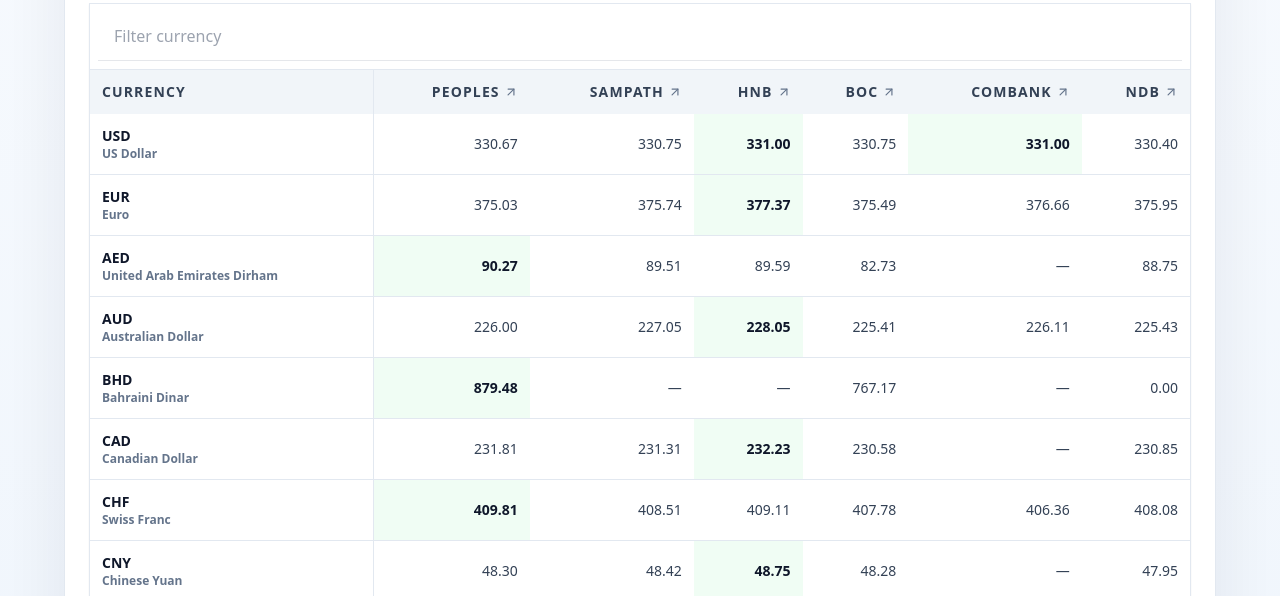
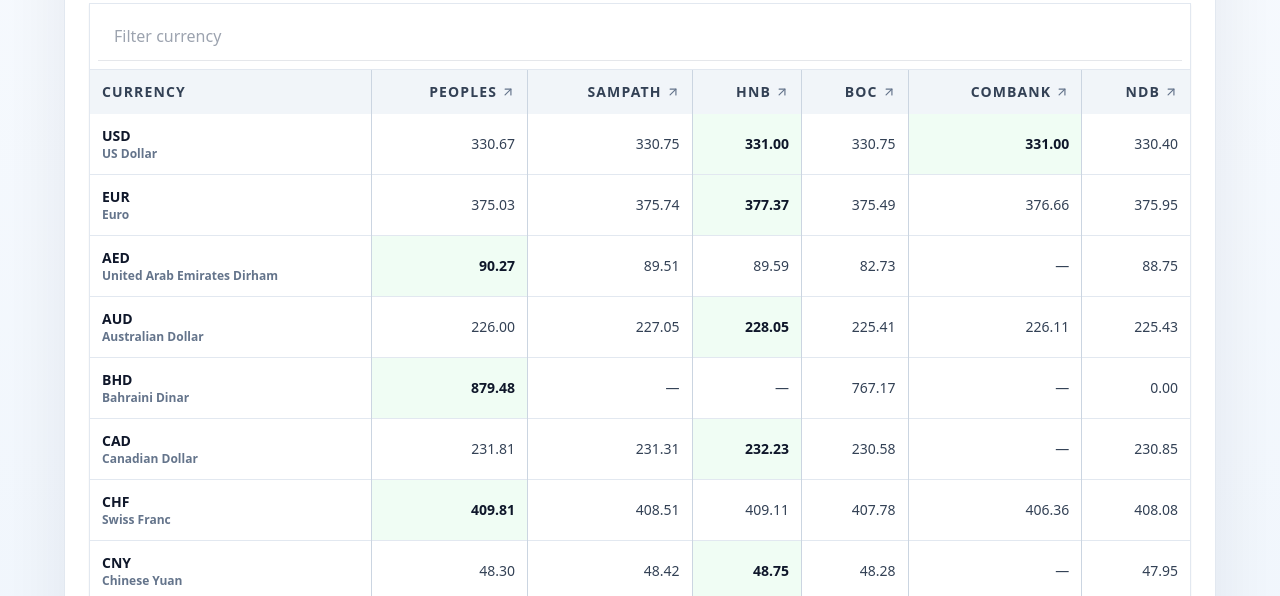
Before and after one commit to nuwan94/sl-bank-exchange-rates, a React (Vite) app in the folder web/: page / in a window 1280 px wide. Shown: the part 204-800 px from the top of the page. Built offline with nearby package versions, Linux system fonts and the light colour scheme.

Commit message:
style: add borders table

```diff
--- a/web/src/components/RateTable.jsx
+++ b/web/src/components/RateTable.jsx
@@ -57,13 +57,13 @@
       <table className="table-auto border-collapse w-full text-xs sm:text-sm">
         <thead>
           <tr className="bg-slate-100 text-slate-700">
-            <th className="text-left px-3 py-3 border-r border-slate-200 font-semibold uppercase tracking-[0.08em]">
+            <th className="text-left px-3 py-3 border-r border-slate-300 font-semibold uppercase tracking-[0.08em]">
               Currency
             </th>
             {bankKeys.map((bank) => (
               <th
                 key={bank}
-                className="text-right px-3 py-3 border-slate-200 font-semibold uppercase tracking-[0.08em]"
+                className="text-right px-3 py-3 border-l border-slate-300 font-semibold uppercase tracking-[0.08em]"
               >
                 <div className="flex items-center justify-end gap-1">
                   <span>{bankLabels[bank] || bank}</span>
@@ -108,14 +108,14 @@
                 className="border-b border-slate-200 last:border-b-0 hover:bg-slate-50"
                 style={{ display: currency.code.toLowerCase().includes(searchQuery) || currency.name.toLowerCase().includes(searchQuery) ? '' : 'none' }}
               >
-                <td className="font-semibold px-3 py-3 border-r border-slate-200">
+                <td className="font-semibold px-3 py-3 border-r border-slate-300">
                   {currency.code}
                   <div className="text-xs text-slate-500">{currency.name}</div>
                 </td>
                 {values.map((value, index) => (
                   <td
                     key={bankKeys[index]}
-                    className={`text-right px-3 py-3 border-slate-200 ${
+                    className={`text-right px-3 py-3 border-l border-slate-300 ${
                       value != null && maxValue != null && value === maxValue
                         ? "bg-green-50 font-semibold text-slate-900"
                         : "text-slate-700"
```
